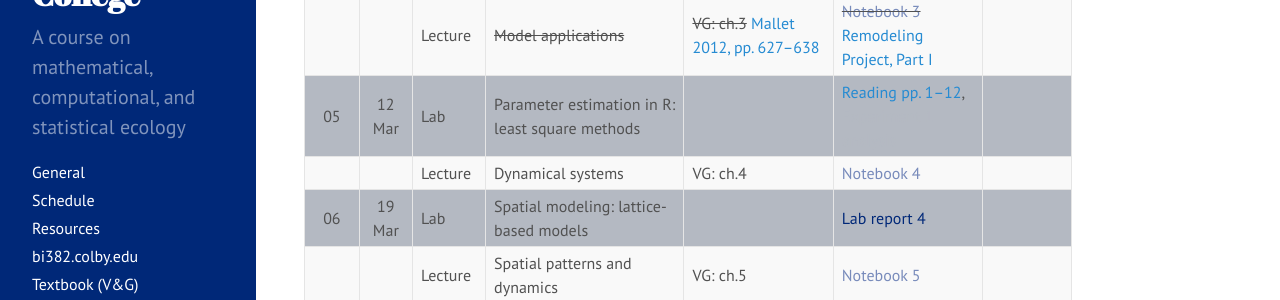
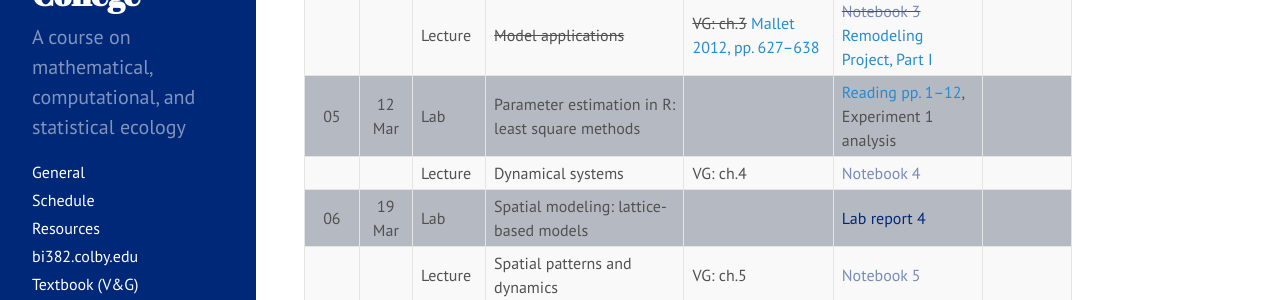
Before and after one commit to ColbyEcology/BI382_2018_Spring, a Jekyll site: the page built from Schedule.md, in a window 1280 px wide and 900 px high, scrolled down 519 px. Shown: the part 178-478 px from the top of the window. Built offline with Jekyll 4.4.1, drawn with Linux system fonts in a browser that asks for light colours.

Commit message:
fix link to ex 1 analysis

```diff
--- a/Schedule.md
+++ b/Schedule.md
@@ -38,7 +38,7 @@
      |        | Lecture | Structured population models                                   | VG: ch.2, pp. 30–45 | [Notebook 2](../Assignments/LectureNotebooks/Ch2_Notebook) | [StrPops](../Presentations/Lec06_07_StrPops.html){:target="_blank"}
 04   | 05 Mar |   Lab   | Ecological experiment 1: single-species population growth      |                     | [Lab experiment 1](../Assignments/LabExperiments/LabExperiment1.html){:target="_blank"} |
      |        | Lecture | ~~Model applications~~                                         | ~~VG: ch.3~~ [Mallet 2012, pp. 627–638](https://mallet.oeb.harvard.edu/files/malletlab/files/mallet_the_struggle_2012.pdf){:target="_blank"} | ~~<span style="color:#788bbb">Notebook 3</span>~~ [Remodeling Project, Part I](../Assignments/RemodelingProject/RemodelingPrject_LitSearch.html){:target="_blank"} |
-05   | 12 Mar |   Lab   | Parameter estimation in R: least square methods                |                     | [Reading pp. 1–12](../Misc/Bonsall_and_Hassell_2005.pdf), <span style="color:#b4b9c2">Experiment 1 analysis</span> |
+05   | 12 Mar |   Lab   | Parameter estimation in R: least square methods                |                     | [Reading pp. 1–12](../Misc/Bonsall_and_Hassell_2005.pdf), Experiment 1 analysis |
      |        | Lecture | Dynamical systems                                              | VG: ch.4            | <span style="color:#788bbb">Notebook 4</span> |
 06   | 19 Mar |   Lab   | Spatial modeling: lattice-based models                         |                     | <span style="color:#002878">Lab report 4</span> |
      |        | Lecture | Spatial patterns and dynamics                                  | VG: ch.5            | <span style="color:#788bbb">Notebook 5</span> |
```
